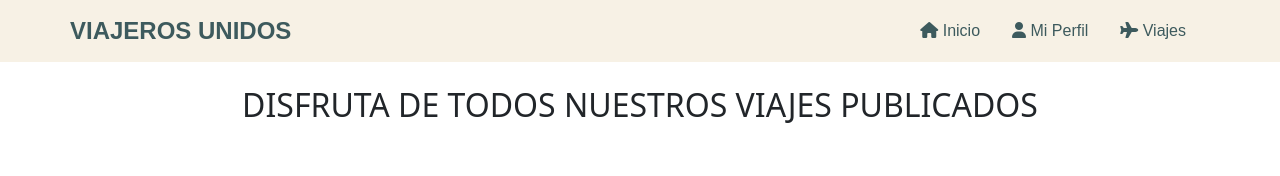
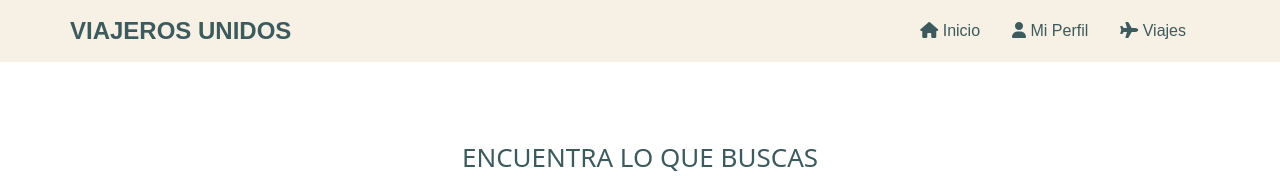
Before and after one commit to JavierSP1997/appFrontViajes, an Angular app: page /viajes in a window 1280 px wide. Shown: the top 176 px of the page. Built offline with nearby package versions, Linux system fonts and the light colour scheme; no server answers.

Commit message:
puesto título a la pagina de viajes

```diff
--- a/src/app/pages/viajes/viajes.component.html
+++ b/src/app/pages/viajes/viajes.component.html
@@ -1,5 +1,3 @@
-<h2 class="text-center my-4">DISFRUTA DE TODOS NUESTROS VIAJES PUBLICADOS</h2>
-
 <!-- Finder para filtrar viajes -->
 <app-finder></app-finder>
 
```
